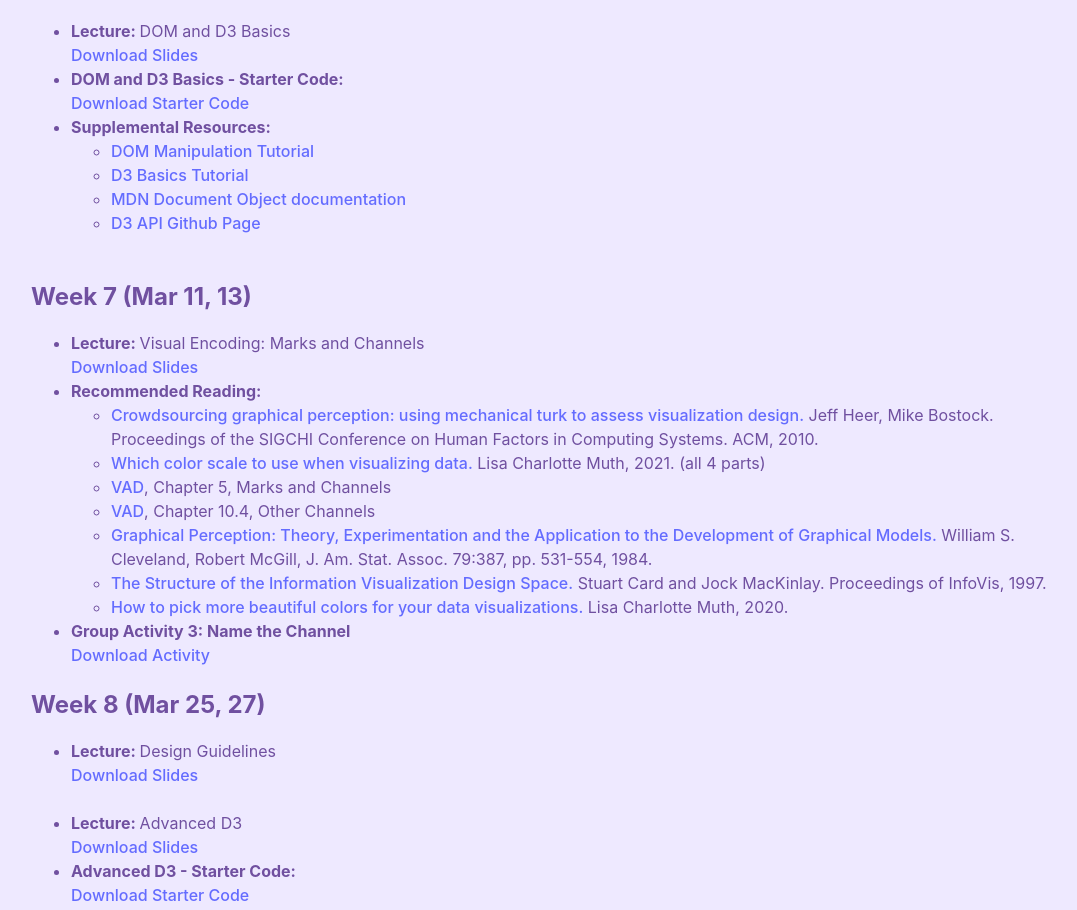
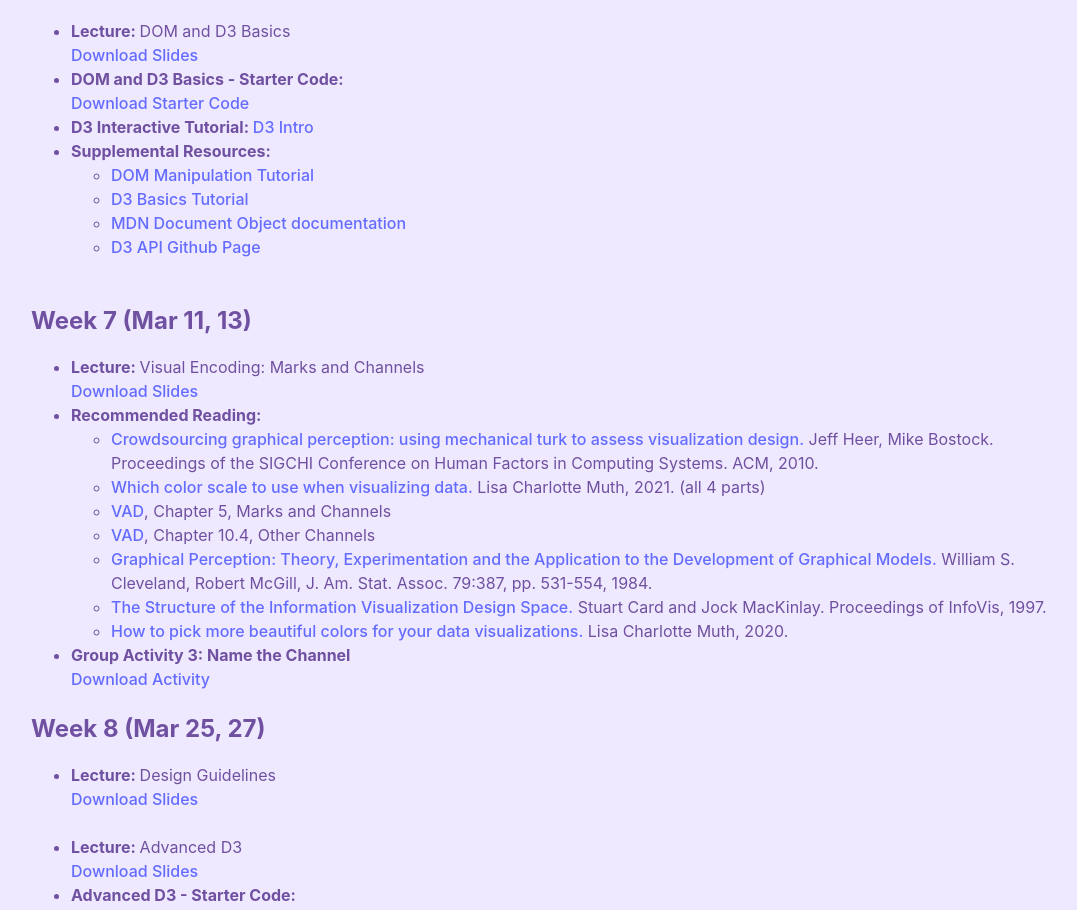
Before and after one commit to hamza-elhamdadi/cs-571-spring-2025, a React (Vite) app: page /#/schedule in a window 1280 px wide. Shown: the part 1990-2900 px from the top of the page, without its empty margins (97-1174 px from the left). Built offline with nearby package versions, Linux system fonts and the light colour scheme.

Commit message:
added group activity 4

```diff
--- a/src/Project.jsx
+++ b/src/Project.jsx
@@ -176,7 +176,7 @@ function Project(){
                 <p>
                     You should have completed your data acquisition, or at least have a significant sample of your data. You must have your data structures in place.
                     For example, if you plan to collect 1000 data records, but only have 200, that is fine. If you are missing one of two datasets from your proposal, you will lose points,
-                    since you will be missing have of the structure of your project.
+                    since you will be missing half of the structure of your project.
                     <br />
                 </p>
                 <p>
--- a/src/Schedule.jsx
+++ b/src/Schedule.jsx
@@ -203,6 +203,9 @@ function Schedule() {
             }}> Download Starter Code</a>
           </li>
           <li>
+            <b>D3 Interactive Tutorial: </b> <a href="https://www.dataviscourse.net/tutorials/lectures/lecture-d3/" target="_blank"> D3 Intro</a>
+          </li>
+          <li>
             <b>Supplemental Resources: </b>
             <ul>
               <li><a href="http://dataviscourse.net/tutorials/lectures/lecture-dom-manipulation/" target="_blank">DOM Manipulation Tutorial</a></li>
@@ -278,7 +281,7 @@ function Schedule() {
             <b>Group Activity 3: Determine the Task</b>
             <br />
             <a href="#/schedule" onClick={() => {
-              downloadPdf('slides/ga3.pdf', 'CS 571 - Group Activity 3 - Determine the Task.pdf')
+              downloadPdf('slides/ga4.pdf', 'CS 571 - Group Activity 4 - Determine the Task.pdf')
             }}> Download Activity</a>
           </li>
           <li>
```
Also changed, not shown: 1 other file (tests, documents, lock files or other folders).
